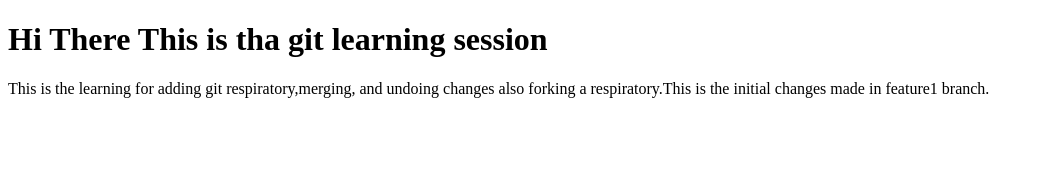
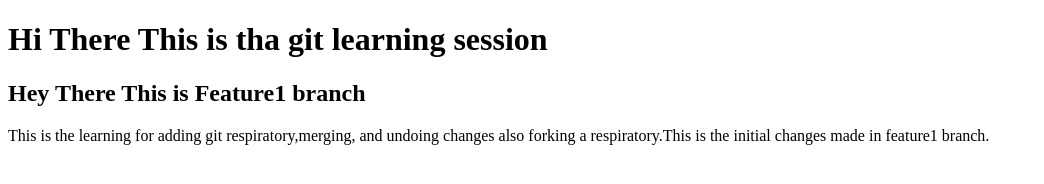
Before and after one commit to seemashettar13/last-demo, a plain HTML site: page gitfloder/index.html in a window 1280 px wide. Shown: the whole page, without its empty margins (0-1044 px from the left). Drawn offline with Linux system fonts and the light colour scheme.

Commit message:
added h2 in feature1 branch

```diff
--- a/gitfloder/index.html
+++ b/gitfloder/index.html
@@ -7,6 +7,7 @@
 </head>
 <body>
     <h1>Hi There This is tha git learning session</h1>
+    <h2>Hey There This is Feature1 branch</h2>
     <p>This is the learning for adding git respiratory,merging, and undoing changes also forking a respiratory.This is the initial changes made in feature1 branch.</p>
 </body>
 </html>
```
